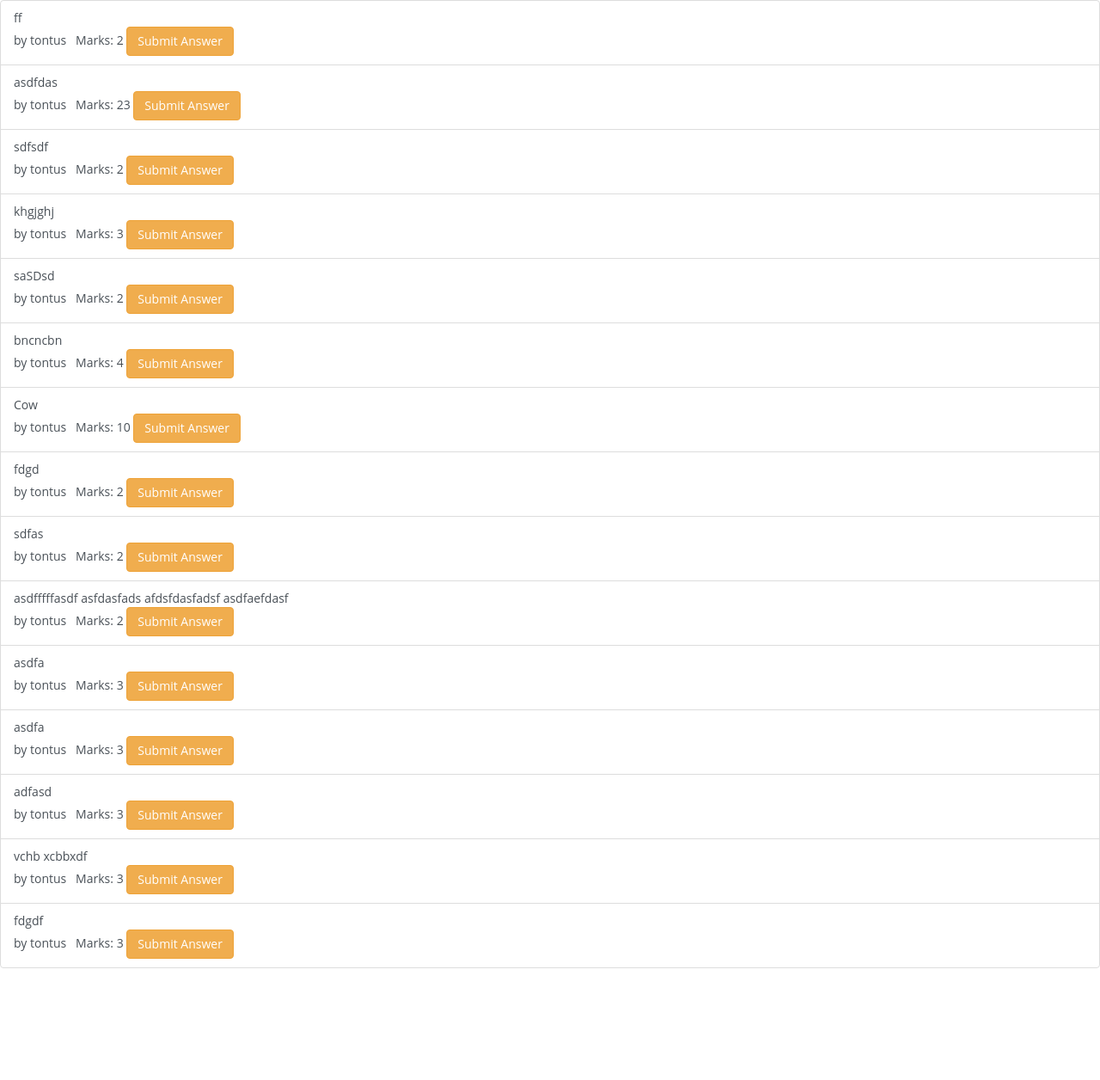
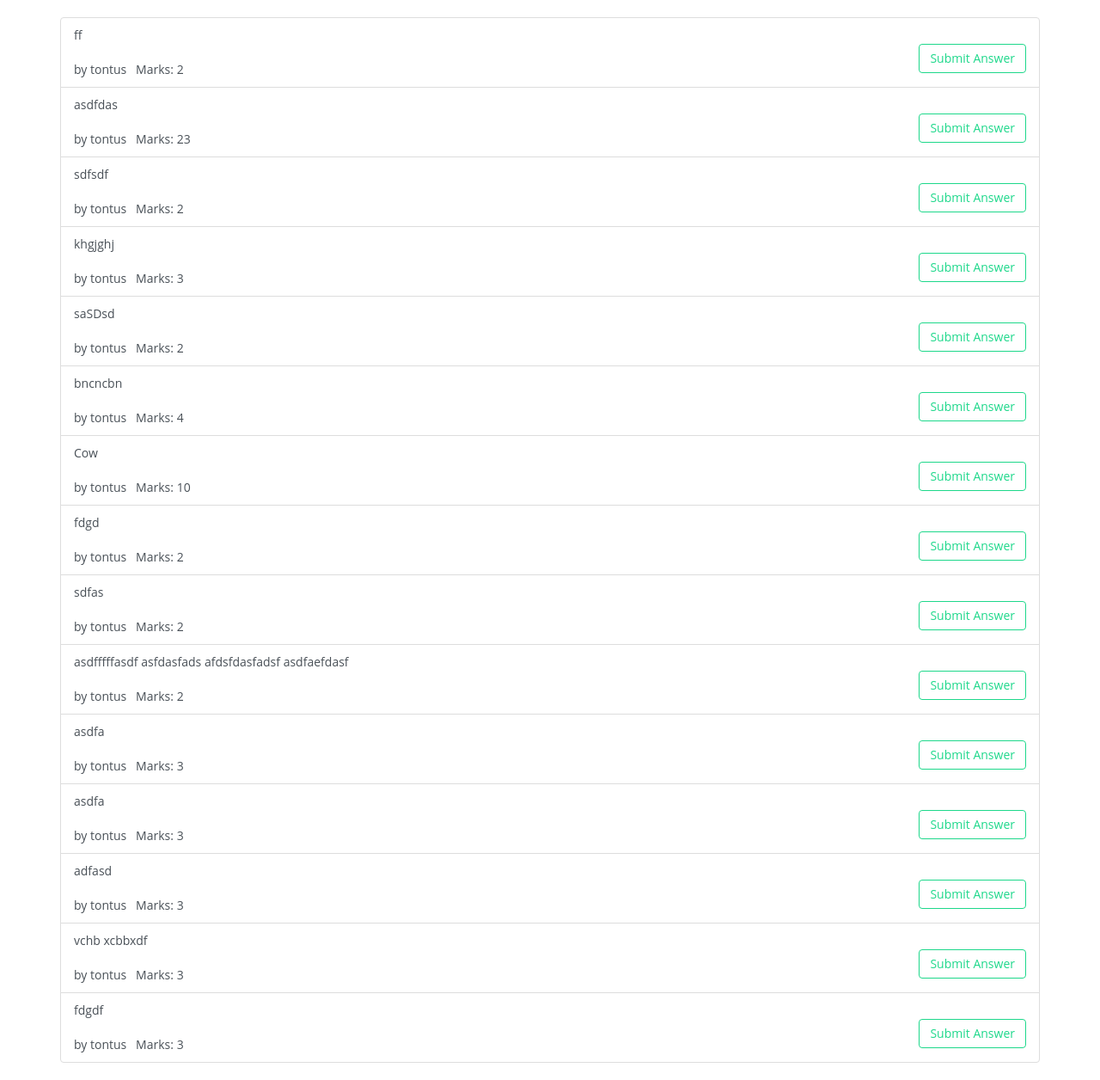
Before and after one commit to tontus/Evaluation, a Django app: template classroom/templates/classroom/students/questions.html in a window 1280 px wide. Shown: the part 68-1324 px from the top of the page at 86% size. Before the commit the page ends 1194 px from the top, so only its background shows below. Run offline with Django 3.2, Linux system fonts and the light colour scheme; the template is opened without the code that fills it: values that come from a table or form of the project are taken from there, others are empty; data comes from the database, SQL or seed files in the repository; parts of the project's set-up code (start-up, migrations or seed data) failed here and were passed over; some libraries are stand-ins or nearby versions.

Commit message:
student questions done

```diff
--- a/classroom/templates/classroom/students/questions.html
+++ b/classroom/templates/classroom/students/questions.html
@@ -1,18 +1,23 @@
 {% extends 'base.html' %}
 
 {% block content %}
-
-    <div class="card">
-        <div class="card-body">
+    <div class="container">
+        <div class="card" style="padding-top: 20px">
+            <div class="card-body">
 
 
-            <ul class="list-group">
-                {% for question in questions %}
-                    <li class="list-group-item d-flex justify-content-between align-items-center list-group-item-action">
-                        {{ question.question }}<br> by {{ question.owner.username }} &nbsp; Marks: {{ question.marks }} <a href="{% url 'students:take_test' question.pk %}"
-                                                   class="btn btn-warning">Submit Answer</a></li>
-                {% endfor %}
-            </ul>
+                <ul class="list-group">
+                    {% for question in questions %}
+                        <li class="list-group-item d-flex justify-content-between align-items-center list-group-item-action">{{ question.question }}<br>
+                            <span
+                                style="float: right"><a href="{% url 'students:take_test' question.pk %}"
+                                                        class="btn btn-outline-success">Submit Answer</a></span><br>by {{ question.owner.username }}
+                            &nbsp;
+                            Marks: {{ question.marks }} &nbsp;&nbsp;
+                        </li>
+                    {% endfor %}
+                </ul>
+            </div>
         </div>
     </div>
 {% endblock %}
```
